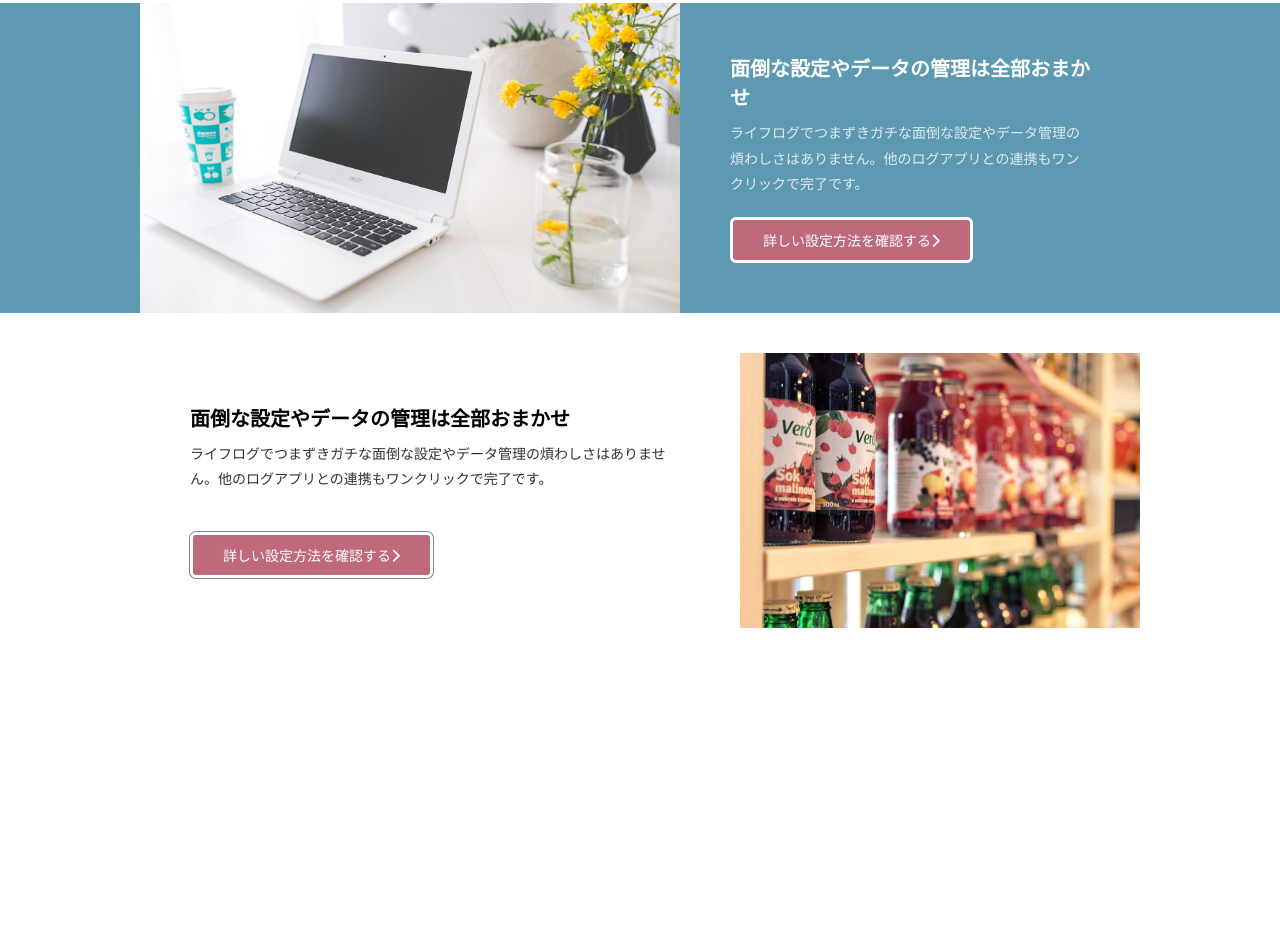
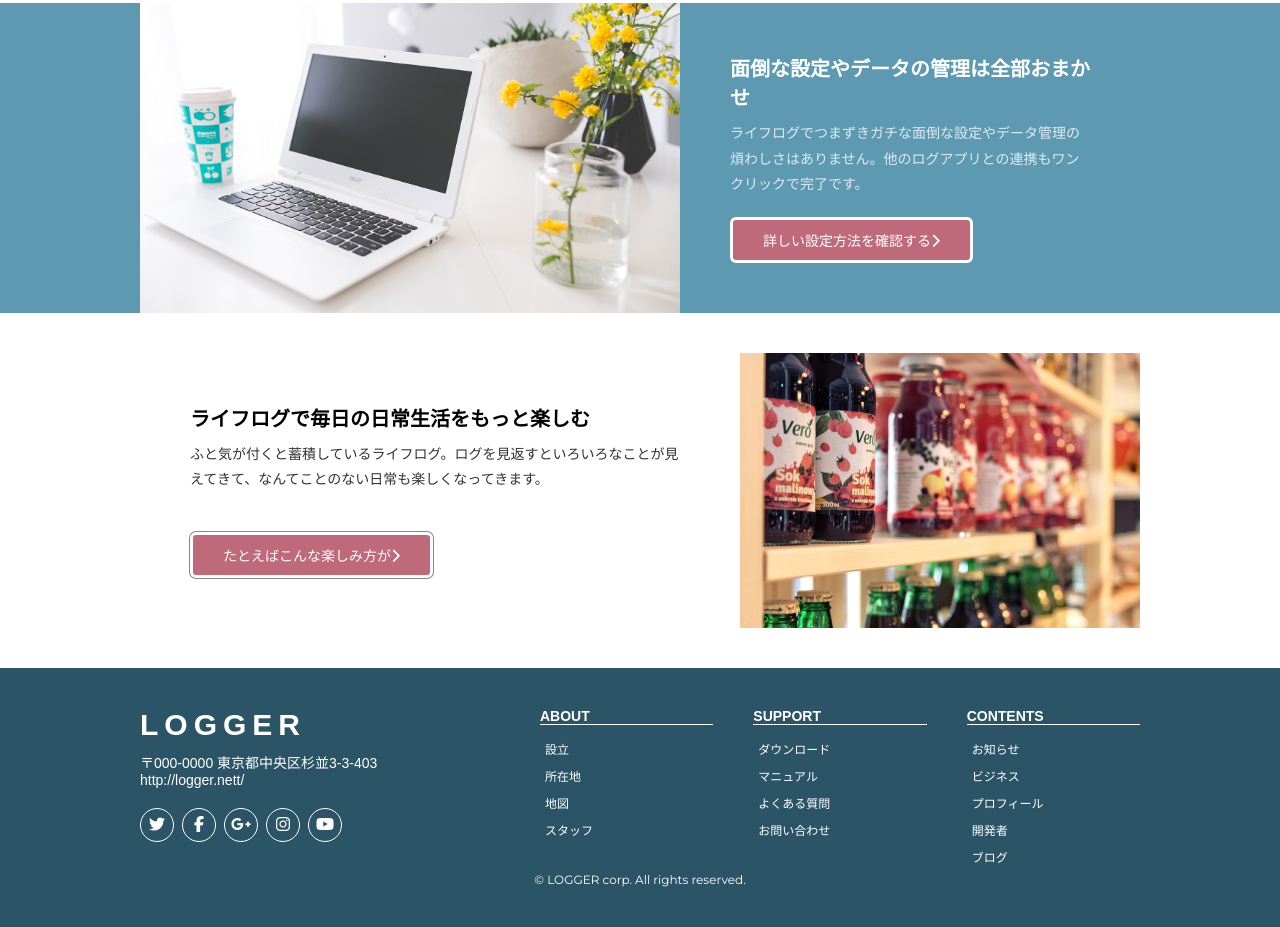
Before and after one commit to Fumischo/HTML5-CSS3-responsive-1, a plain HTML site: page index.html in a window 1280 px wide. Shown: the part 1184-2111 px from the top of the page. Before the commit the page ends 1852 px from the top, so only its background shows below. Drawn offline with Linux system fonts and the light colour scheme.

Commit message:
implement header and footer design

```diff
--- a/index.html
+++ b/index.html
@@ -7,10 +7,38 @@
   <meta name="viewport" content="width=device-width, initial-scale=1.0">
   <link href="https://fonts.googleapis.com/css?family=Montserrat&display=swap" rel="stylesheet">
   <link rel="stylesheet" href="style.css">
-  <script src="https://kit.fontawesome.com/a58f40fe76.js" crossorigin="anonymous"></script>
+  <style>
+    .sr-only {
+      position: absolute;
+      width: 1px;
+      height: 1px;
+      padding: 0;
+      margin: -1px;
+      overflow: hidden;
+      clip: rect(0, 0, 0, 0);
+      border: 0;
+    }
+    </style>
+
+    <script src="https://use.fontawesome.com/926fe18a63.js"></script>
 </head>
 
 <body>
+  <header>
+    <div class="container">
+      <a href="index.html" class="headA">LOGGER</a>
+
+      <nav class="headB">
+        <ul>
+          <li><a href="index.html">トップ</a></li>
+          <li><a href="contents.html">コンテンツ</a></li>
+          <li><a href="about.html">ABOUT</a></li>
+          <li><a href="contact.html">お問い合わせ</a></li>
+        </ul>
+      </nav>
+    </div>
+  </header>
+
   <section class="conA">
     <div class="container">
       <img src="img/logo.svg" alt="">
@@ -62,12 +90,91 @@
     <div class="container">
       <div class="photo"></div>
       <div class="text">
-        <h2>面倒な設定やデータの管理は全部おまかせ</h2>
-        <p>ライフログでつまずきガチな面倒な設定やデータ管理の煩わしさはありません。他のログアプリとの連携もワンクリックで完了です。</p>
-        <a href="#">詳しい設定方法を確認する<span class="fa fa-chevron-right"></span></a>
+        <h2>ライフログで毎日の日常生活をもっと楽しむ</h2>
+        <p>ふと気が付くと蓄積しているライフログ。ログを見返すといろいろなことが見えてきて、なんてことのない日常も楽しくなってきます。</p>
+        <a href="#">たとえばこんな楽しみ方が<span class="fa fa-chevron-right"></span></a>
       </div>
     </div>
   </section>
-</body>
+
+  <footer>
+    <div class="container">
+      <div class="footA">
+        <h2>LOGGER</h2>
+        <p>
+          〒000-0000 東京都中央区杉並3-3-403<br>
+          <a href="http://logger.nett/">http://logger.nett/</a>
+        </p>
+
+        <nav class="footD">
+			<ul>
+				<li><a href="#">
+					<span class="fa fa-twitter"></span>
+					<span class="sr-only">Twitter</span>
+				</a></li>
+
+				<li><a href="#">
+					<span class="fa fa-facebook"></span>
+					<span class="sr-only">Facebook</span>
+				</a></li>
+
+				<li><a href="#">
+					<span class="fa fa-google-plus"></span>
+					<span class="sr-only">Google Plus</span>
+				</a></li>
+
+				<li><a href="#">
+					<span class="fa fa-instagram"></span>
+					<span class="sr-only">Instagram</span>
+				</a></li>
+
+				<li><a href="#">
+					<span class="fa fa-youtube"></span>
+					<span class="sr-only">YouTube</span>
+				</a></li>
+			</ul>
+		</nav>
+	</div>
+
+      <nav class="footB">
+        <div>
+          <h3>ABOUT</h3>
+          <ul>
+            <li><a href="#">設立</a></li>
+            <li><a href="#">所在地</a></li>
+            <li><a href="#">地図</a></li>
+            <li><a href="#">スタッフ</a></li>
+          </ul>
+        </div>
+
+        <div>
+          <h3>SUPPORT</h3>
+          <ul>
+            <li><a href="#">ダウンロード</a></li>
+            <li><a href="#">マニュアル</a></li>
+            <li><a href="#">よくある質問</a></li>
+            <li><a href="#">お問い合わせ</a></li>
+          </ul>
+        </div>
+
+        <div>
+          <h3>CONTENTS</h3>
+          <ul>
+            <li><a href="#">お知らせ</a></li>
+            <li><a href="#">ビジネス</a></li>
+            <li><a href="#">プロフィール</a></li>
+            <li><a href="#">開発者</a></li>
+            <li><a href="#">ブログ</a></li>
+          </ul>
+        </div>
+      </nav>
+
+      <div class="footC">
+        ©︎ LOGGER corp. All rights reserved.
+      </div>
+
+    </div>
+    </footer>
+  </body>
 
 </html>
--- a/style.css
+++ b/style.css
@@ -229,7 +229,6 @@ body {
 }
 .conD .text {
   padding: 20px;
-  /* background-color: rgba(255,255,255,0.5); */
 }
 
 .conD h2 {
@@ -274,7 +273,6 @@ body {
   background-size: cover;
 }
 
-
 @media (min-width: 768px) {
   .conD .container {
     display: flex;
@@ -296,3 +294,199 @@ body {
     padding: 50px;
   }
 }
+
+/* フッター */
+footer {
+  color: #fff;
+  color: var(--text-bright-color);
+  background-color: #2B5566;
+  background-color: var(--dark-color);
+}
+
+footer .container {
+  padding: 40px 20px;
+}
+
+
+@media (min-width: 768px) {
+  footer .container {
+    display: flex;
+    flex-wrap: wrap;
+    max-width: 1000px;
+    max-width: var(--large-width);
+    margin-left: auto;
+    margin-right: auto;
+  }
+
+  .footA {
+    flex: 0 0 40%;
+  }
+
+  .footB {
+    flex: 0 0 60%;
+  }
+
+  .footC {
+    flex: 0 0 100%;
+  }
+}
+
+
+/* フッターA: サイト情報 */
+.footA {
+  margin-bottom: 30px;
+}
+
+.footA h2 {
+  margin-top: 0;
+  margin-bottom: 10px;
+  font-family: 'Monsterrat', sans-serif;
+  font-size: 30px;
+  letter-spacing: 0.2em;
+}
+
+.footA p {
+  margin-top: 0;
+  margin-bottom: 0;
+  font-size: 14px;
+}
+
+.footA a {
+  color: inherit;
+  text-decoration: none;
+}
+
+.footB h3 {
+  margin-top: 0;
+  margin-bottom: 10px;
+  border-bottom: solid 1px currentColor;
+  font-size: 14px;
+}
+
+.footB ul {
+  margin: 0;
+  padding: 0;
+  list-style: none;
+}
+
+.footB a {
+  display: block;
+  padding: 5px;
+  color: inherit;
+  font-size: 12px;
+  text-decoration: none;
+}
+
+.footB a:hover {
+  background-color: rgba(0,0,0,0.3);
+}
+
+@media (min-width: 768px) {
+  .footB {
+    display: flex;
+  }
+
+  .footB div {
+    flex: 1;
+  }
+
+  .footB div:not(:first-child) {
+    margin-left: 40px;
+  }
+}
+
+/* フッターC: コピーライト */
+.footC {
+  font-size: 12px;
+  text-align: center;
+  font-family: 'Montserrat', sans-serif;
+}
+
+/* フッターD: SNSメニュー */
+.footD {
+  margin-top: 20px;
+}
+.footD ul {
+  display: flex;
+  margin: 0;
+  padding: 0;
+  list-style: none;
+}
+
+.footD a {
+  display: block;
+  margin-right: 8px;
+  padding: 0;
+  color: inherit;
+  font-size: 16px;
+  text-decoration: none;
+  border: solid 1px currentColor;
+  width: 2em;
+  line-height: 2em;
+  border-radius: 50%;
+  text-align: center;
+}
+
+.footD a:hover {
+  background-color: rgba(0,0,0,0.3);
+}
+
+/* ヘッダー */
+header {
+  position: absolute;
+  top: 0;
+  left: 0;
+  z-index: 100;
+  width: 100%;
+  background-color: rgba(255,255,255,0.9);
+}
+
+/* ヘッダーA: サイト名 */
+.headA {
+  display: inline-block;
+  line-height: 70px;
+  padding-left: 20px;
+  padding-right: 20px;
+  background-color: #5D9AB2;
+  background-color: var(--main-color);
+  color: #fff;
+  color: var(--text-bright-color);
+  font-family: 'Montserrat', sans-serif;
+  font-size: 24px;
+  text-decoration: none;
+}
+
+/* ヘッダーB: ナビゲーションメニュー */
+.headB ul {
+  margin: 0;
+  padding: 0;
+  list-style: none;
+}
+
+.headB a {
+  display: block;
+  padding: 15px;
+  color: inherit;
+  font-size: 12px;
+  text-decoration: none;
+}
+
+.headB a:hover {
+  background-color: rgba(0,0,0,0.3);
+}
+
+@media (min-width: 768px) {
+  header .container {
+    display: flex;
+    align-items: center;
+    justify-content: space-between;
+    max-width: 1000px;
+    max-width: var(--large-width);
+    margin-left: auto;
+    margin-right: auto;
+  }
+
+  .headB ul {
+    display: flex;
+  }
+}
```
